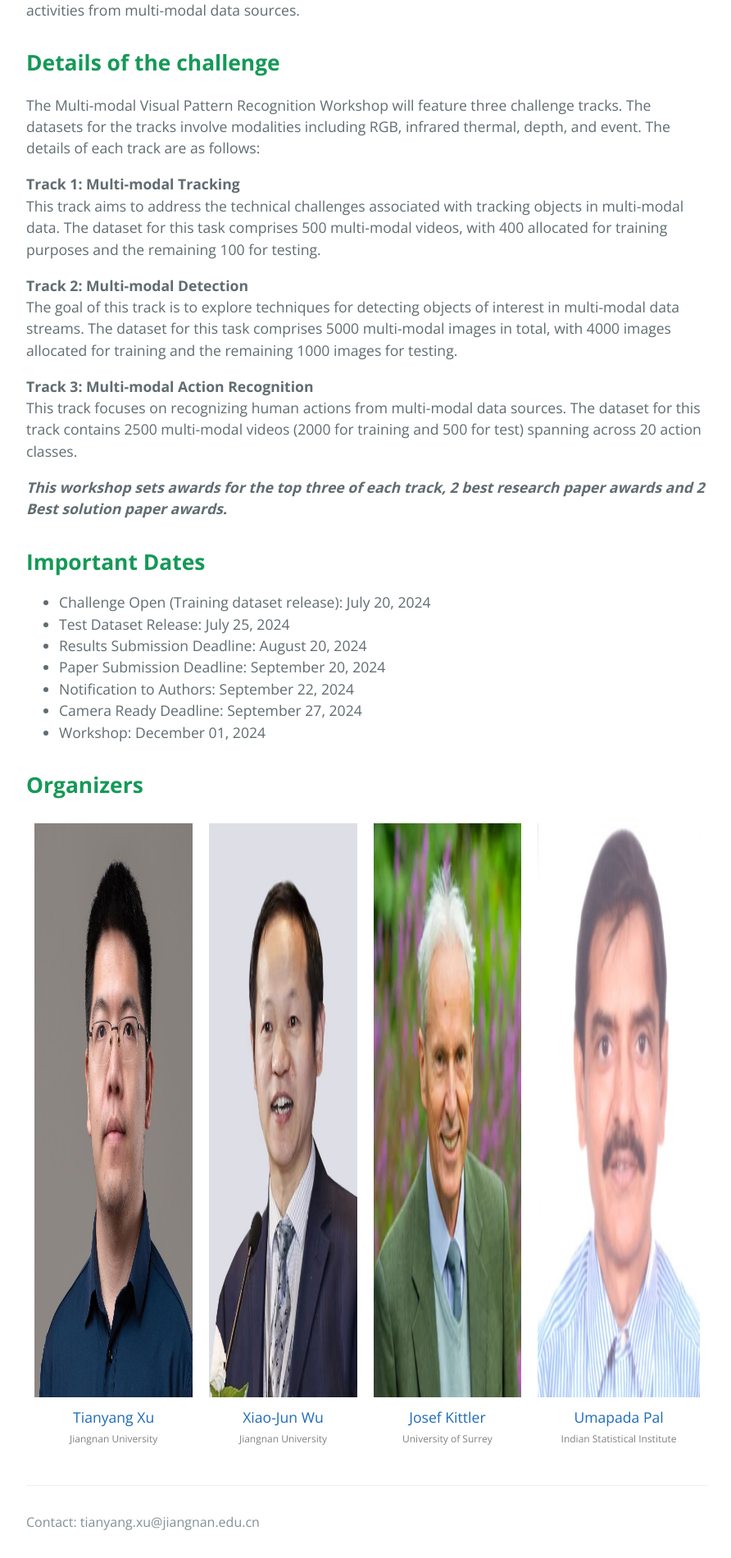
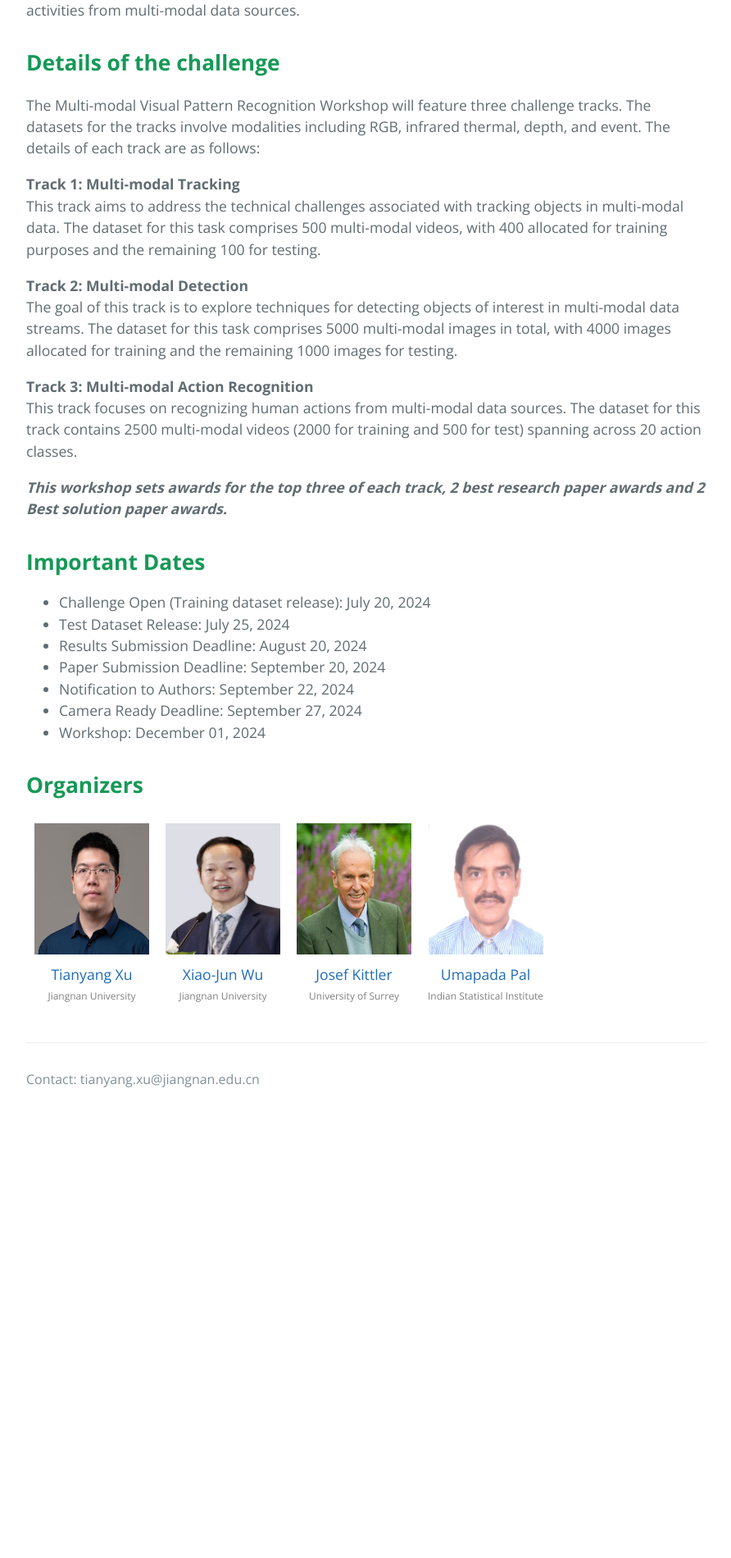
Before and after one commit to PRCI-Lab/mmvpr-workshop-icpr2024, a Jekyll site: the page built from index.md, in a window 1280 px wide. Shown: the part 1566-3466 px from the top of the page at 82% size, without its empty margins (192-1084 px from the left). Built offline with Jekyll 4.4.1, drawn with Linux system fonts in a browser that asks for light colours; after the commit the page ends 2926 px from its top, so only the background shows below that.

Commit message:
Update index.md

```diff
--- a/index.md
+++ b/index.md
@@ -53,7 +53,7 @@ This track focuses on recognizing human actions from multi-modal data sources. T
     <tr>
         <td style="text-align: center; padding: 10px; border: 0;">
             <a href="https://xu-tianyang.github.io/">
-                <img src="figs/Tianyang%20Xu.jpg" alt="People" style="width: 500px; height: 700px;">
+                <img src="figs/Tianyang%20Xu.jpg" alt="People" style="width: 140px; height: 160px;">
             </a>
           <a href ="mailto:tianyang.xu@jiangnan.edu.cn">
             <p style="margin: 5px 0;">Tianyang Xu</p>
@@ -62,7 +62,7 @@ This track focuses on recognizing human actions from multi-modal data sources. T
         </td>
         <td style="text-align: center; padding: 10px; border: 0;">
             <a href="https://scholar.google.com/citations?user=5IST34sAAAAJ&hl=zh-CN&oi=ao">
-                <img src="figs/Xiao-jun%20Wu.jpg" alt="People" style="width: 500px; height: 700px;">
+                <img src="figs/Xiao-jun%20Wu.jpg" alt="People" style="width: 140px; height: 160px;">
             </a>
            <a href ="mailto:wu_xiaojun@jiangnan.edu.cn">
             <p style="margin: 5px 0;">Xiao-Jun Wu</p>
@@ -71,7 +71,7 @@ This track focuses on recognizing human actions from multi-modal data sources. T
         </td>
         <td style="text-align: center; padding: 10px; border: 0;">
             <a href="https://www.surrey.ac.uk/people/josef-kittler">
-                <img src="figs/Josef%20Kittler.jpg" alt="People" style="width: 500px; height: 700px;">
+                <img src="figs/Josef%20Kittler.jpg" alt="People" style="width: 140px; height: 160px;">
             </a>
           <a href ="mailto:j.kittler@surrey.ac.uk">
             <p style="margin: 5px 0;">Josef Kittler</p>
@@ -80,7 +80,7 @@ This track focuses on recognizing human actions from multi-modal data sources. T
         </td>
         <td style="text-align: center; padding: 10px; border: 0;">
             <a href="https://www.isical.ac.in/~umapada">
-                <img src="figs/Umapada%20Pal.jpg" alt="People" style="width: 500px; height: 700px;">
+                <img src="figs/Umapada%20Pal.jpg" alt="People" style="width: 140px; height: 160px;">
             </a>
           <a href ="mailto:umapada@isical.ac.in">
             <p style="margin: 5px 0;">Umapada Pal</p>
```
